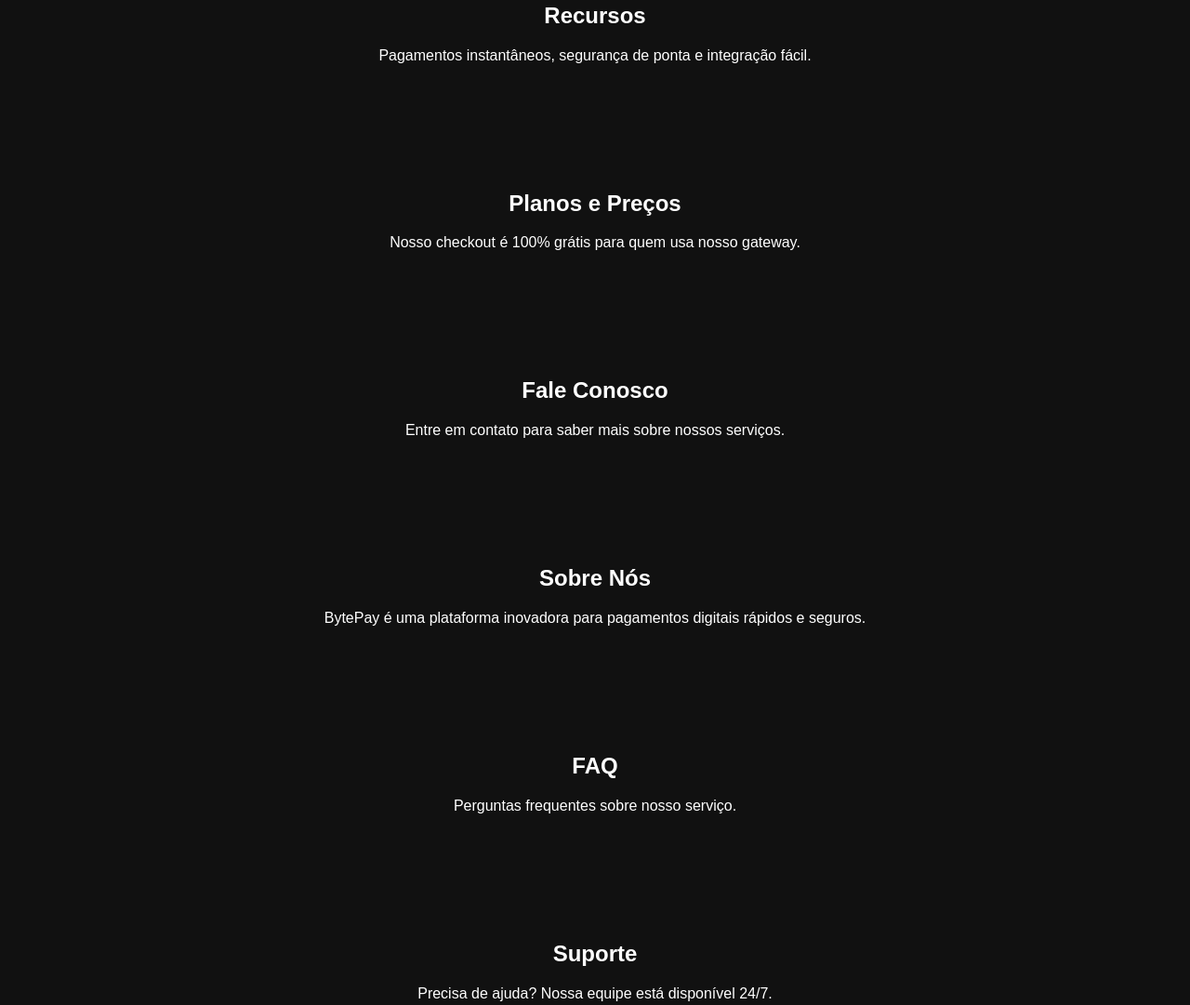
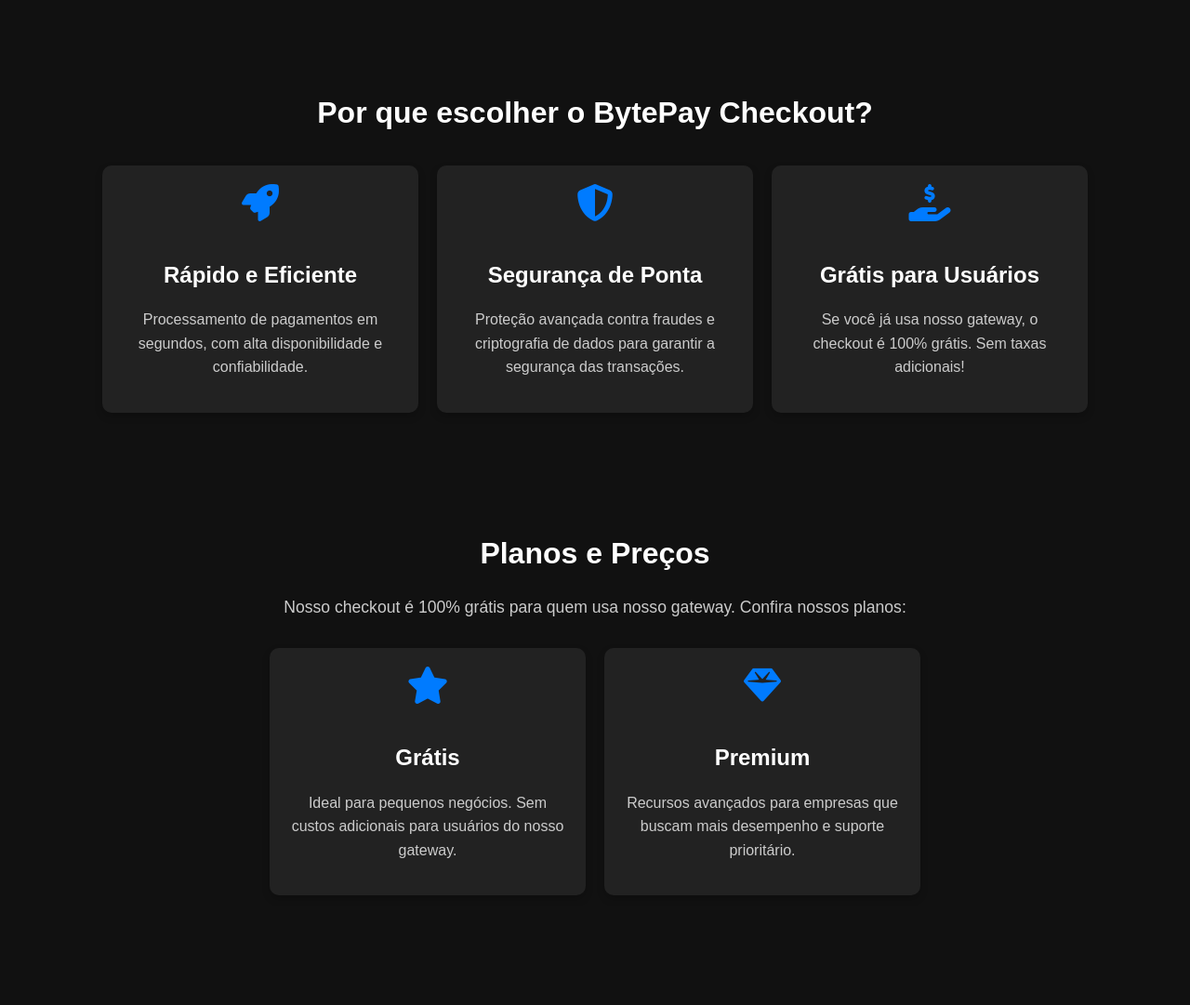
Before and after one commit to devrenanferrari/bytepay, a website: page public/index.html in a window 1280 px wide. Shown: the part 463-1544 px from the top of the page at 93% size. Drawn offline with Linux system fonts and the light colour scheme.

Commit message:
Update index.html

```diff
--- a/public/index.html
+++ b/public/index.html
@@ -6,13 +6,16 @@
     <title>BytePay Checkout</title>
     <link rel="stylesheet" href="https://cdnjs.cloudflare.com/ajax/libs/font-awesome/6.4.2/css/all.min.css">
     <style>
+        /* Estilos globais */
         body {
             font-family: Arial, sans-serif;
             margin: 0;
             padding: 0;
             background-color: #111;
             color: #fff;
+            line-height: 1.6;
         }
+
         header {
             background: linear-gradient(90deg, #0f0c29, #302b63, #24243e);
             padding: 20px;
@@ -20,27 +23,56 @@
             font-size: 24px;
             font-weight: bold;
         }
+
         nav {
             display: flex;
             justify-content: center;
             gap: 20px;
             padding: 10px;
             background: #222;
+            flex-wrap: wrap;
         }
+
         nav a {
             color: #fff;
             text-decoration: none;
             font-size: 18px;
             padding: 10px 15px;
+            transition: background 0.3s ease;
         }
+
         nav a:hover {
             background: #444;
             border-radius: 5px;
         }
+
         .container {
+            padding: 50px 20px;
+            max-width: 1200px;
+            margin: 0 auto;
+        }
+
+        h1, h2 {
+            color: #fff;
             text-align: center;
-            padding: 50px 20px;
         }
+
+        h1 {
+            font-size: 2.5rem;
+            margin-bottom: 20px;
+        }
+
+        h2 {
+            font-size: 2rem;
+            margin-bottom: 15px;
+        }
+
+        p {
+            font-size: 1.1rem;
+            color: #ccc;
+            text-align: center;
+        }
+
         .btn {
             display: inline-block;
             background: #007bff;
@@ -50,15 +82,80 @@
             text-decoration: none;
             font-size: 18px;
             margin-top: 20px;
+            transition: background 0.3s ease;
         }
+
         .btn:hover {
             background: #0056b3;
         }
+
+        .cards {
+            display: flex;
+            gap: 20px;
+            flex-wrap: wrap;
+            justify-content: center;
+            margin-top: 30px;
+        }
+
+        .card {
+            background: #222;
+            border-radius: 10px;
+            padding: 20px;
+            width: 300px;
+            text-align: center;
+            box-shadow: 0 4px 8px rgba(0, 0, 0, 0.2);
+            transition: transform 0.3s ease;
+        }
+
+        .card:hover {
+            transform: translateY(-10px);
+        }
+
+        .card i {
+            font-size: 2.5rem;
+            color: #007bff;
+            margin-bottom: 15px;
+        }
+
+        .card h3 {
+            font-size: 1.5rem;
+            margin-bottom: 10px;
+        }
+
+        .card p {
+            font-size: 1rem;
+            color: #ccc;
+        }
+
         footer {
             background: #222;
             text-align: center;
             padding: 15px;
-            margin-top: 30px;
+            margin-top: 50px;
+        }
+
+        footer p {
+            margin: 0;
+            font-size: 0.9rem;
+            color: #aaa;
+        }
+
+        /* Responsividade */
+        @media (max-width: 768px) {
+            nav {
+                flex-direction: column;
+                align-items: center;
+            }
+
+            .cards {
+                flex-direction: column;
+                align-items: center;
+            }
+
+            .card {
+                width: 100%;
+                max-width: 300px;
+            }
         }
     </style>
 </head>
@@ -83,37 +180,77 @@
     </section>
 
     <section id="recursos" class="container">
-        <h2>Recursos</h2>
-        <p>Pagamentos instantâneos, segurança de ponta e integração fácil.</p>
+        <h2>Por que escolher o BytePay Checkout?</h2>
+        <div class="cards">
+            <div class="card">
+                <i class="fas fa-rocket"></i>
+                <h3>Rápido e Eficiente</h3>
+                <p>Processamento de pagamentos em segundos, com alta disponibilidade e confiabilidade.</p>
+            </div>
+            <div class="card">
+                <i class="fas fa-shield-alt"></i>
+                <h3>Segurança de Ponta</h3>
+                <p>Proteção avançada contra fraudes e criptografia de dados para garantir a segurança das transações.</p>
+            </div>
+            <div class="card">
+                <i class="fas fa-hand-holding-usd"></i>
+                <h3>Grátis para Usuários</h3>
+                <p>Se você já usa nosso gateway, o checkout é 100% grátis. Sem taxas adicionais!</p>
+            </div>
+        </div>
     </section>
 
     <section id="precos" class="container">
         <h2>Planos e Preços</h2>
-        <p>Nosso checkout é 100% grátis para quem usa nosso gateway.</p>
+        <p>Nosso checkout é 100% grátis para quem usa nosso gateway. Confira nossos planos:</p>
+        <div class="cards">
+            <div class="card">
+                <i class="fas fa-star"></i>
+                <h3>Grátis</h3>
+                <p>Ideal para pequenos negócios. Sem custos adicionais para usuários do nosso gateway.</p>
+            </div>
+            <div class="card">
+                <i class="fas fa-gem"></i>
+                <h3>Premium</h3>
+                <p>Recursos avançados para empresas que buscam mais desempenho e suporte prioritário.</p>
+            </div>
+        </div>
     </section>
 
     <section id="contato" class="container">
         <h2>Fale Conosco</h2>
-        <p>Entre em contato para saber mais sobre nossos serviços.</p>
+        <p>Entre em contato para saber mais sobre nossos serviços ou tirar dúvidas.</p>
+        <a href="mailto:suporte@bytepay.com" class="btn">Enviar E-mail</a>
     </section>
 
     <section id="sobre" class="container">
         <h2>Sobre Nós</h2>
-        <p>BytePay é uma plataforma inovadora para pagamentos digitais rápidos e seguros.</p>
+        <p>BytePay é uma plataforma inovadora para pagamentos digitais rápidos e seguros, criada para facilitar a vida de empresas e consumidores.</p>
     </section>
 
     <section id="faq" class="container">
         <h2>FAQ</h2>
         <p>Perguntas frequentes sobre nosso serviço.</p>
+        <div class="cards">
+            <div class="card">
+                <h3>Como faço para começar?</h3>
+                <p>Basta se cadastrar e integrar nosso checkout ao seu site.</p>
+            </div>
+            <div class="card">
+                <h3>É seguro usar o BytePay?</h3>
+                <p>Sim, utilizamos criptografia avançada e sistemas antifraude.</p>
+            </div>
+        </div>
     </section>
 
     <section id="suporte" class="container">
         <h2>Suporte</h2>
-        <p>Precisa de ajuda? Nossa equipe está disponível 24/7.</p>
+        <p>Precisa de ajuda? Nossa equipe está disponível 24/7 para atendê-lo.</p>
+        <a href="https://wa.me/5511999999999" class="btn">Fale Conosco no WhatsApp</a>
     </section>
 
     <footer>
-        &copy; 2025 BytePay. Todos os direitos reservados.
+        <p>&copy; 2025 BytePay. Todos os direitos reservados.</p>
     </footer>
 </body>
 </html>
```
